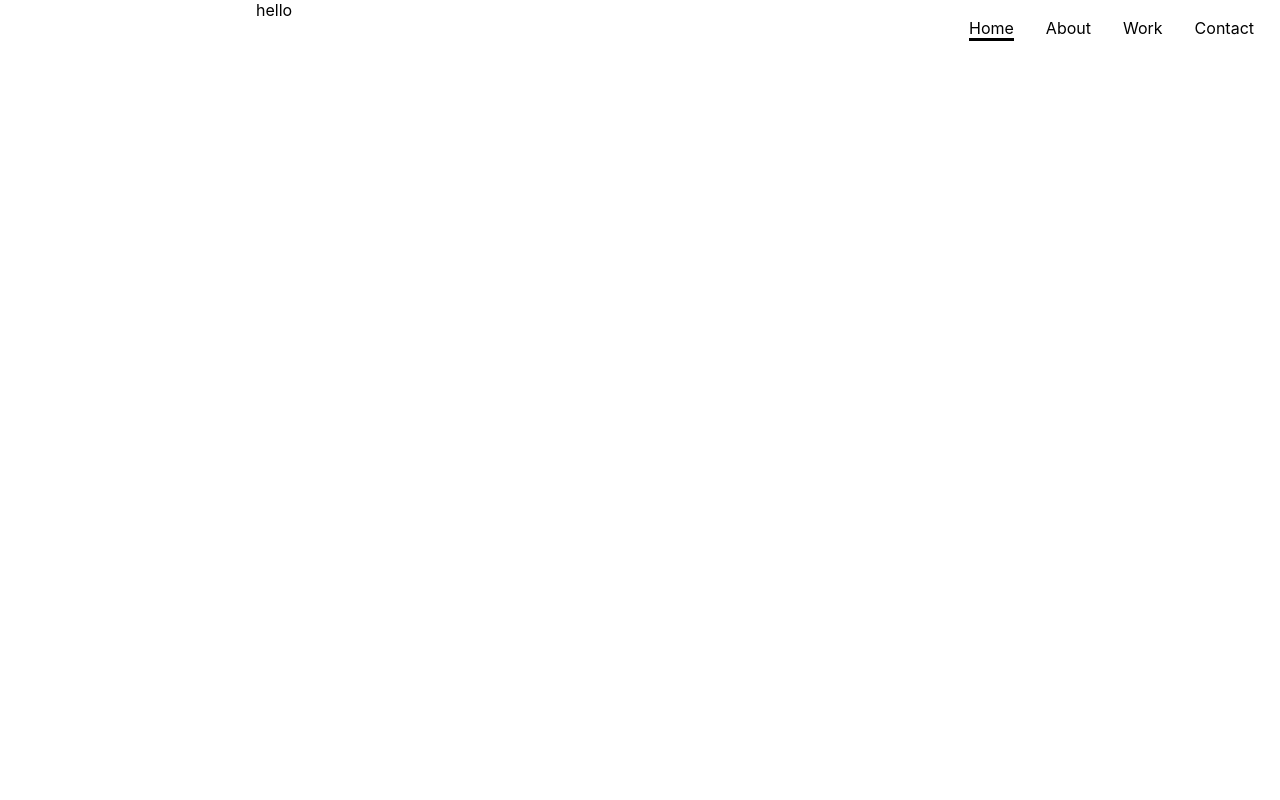
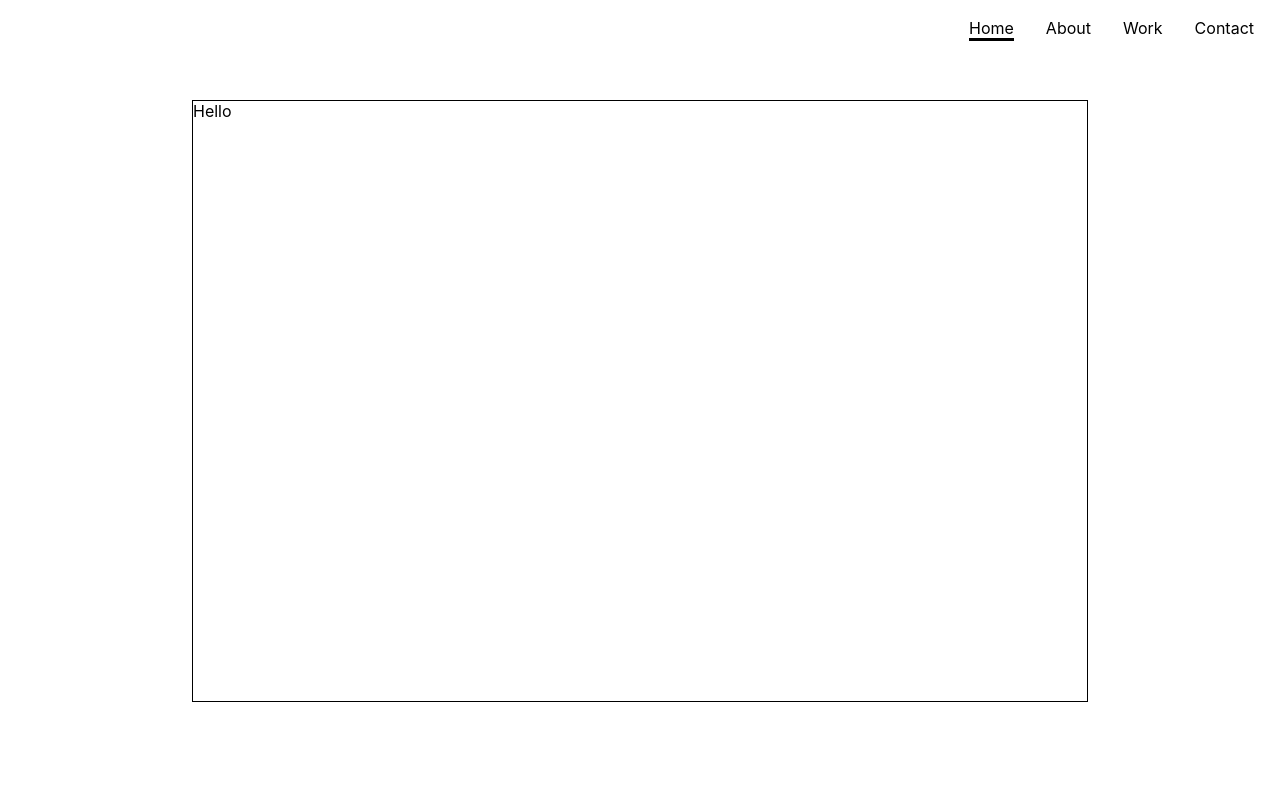
Before and after one commit to NikAtNight/oldportfolio, a React (Create React App) app: page / in a window 1280 px wide. Shown: the top 800 px of the page. Built offline with nearby package versions, Linux system fonts and the light colour scheme.

Commit message:
Fixed content centering

```diff
--- a/src/App.css
+++ b/src/App.css
@@ -45,11 +45,18 @@
 }
 
 .container {
-    max-width: 60vw;
+    max-width: 70vw;
     margin: 0 auto;
-    /* border: 1px solid black; */
 }
 
 .page-container {
     height: 100vh;
 }
+
+.content-container {
+    margin: 0 auto;
+    position: relative;
+    height:75%;
+    border: 1px solid black;
+    top:12.5%;
+}
--- a/src/Components/About.js
+++ b/src/Components/About.js
@@ -3,7 +3,9 @@ import React from 'react';
 const About = () => {
     return (
         <section className="page-container">
-            Hello
+            <div className="content-container">
+
+            </div>
         </section>
     )
 }
--- a/src/Components/Landing.js
+++ b/src/Components/Landing.js
@@ -3,7 +3,9 @@ import React from 'react';
 const Landing = () => {
     return (
         <section className="page-container">
-            hello
+            <div className="content-container">
+                Hello
+            </div>
         </section>
     )
 }
```
